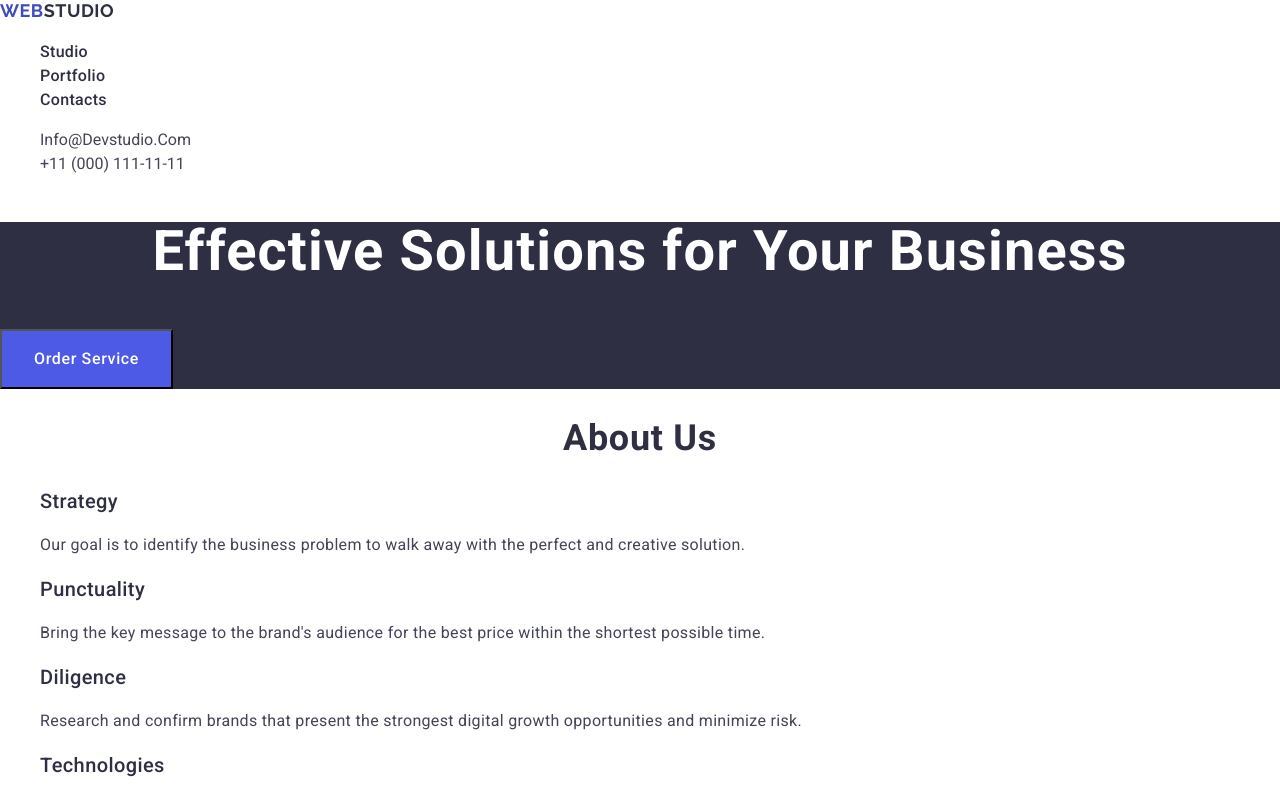
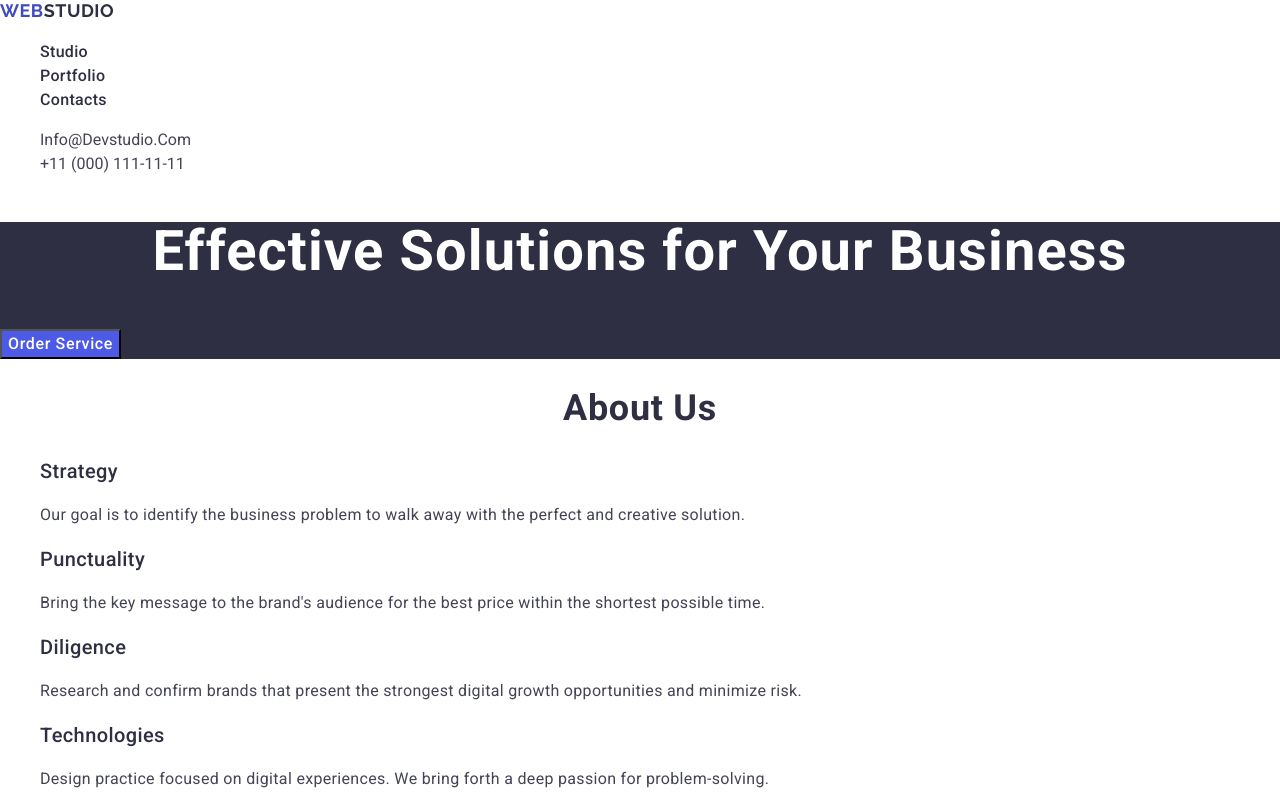
Before and after one commit to jackavryashnik/goit--markup-hw-02, a website: page index.html in a window 1280 px wide. Shown: the top 794 px of the page. Drawn offline with nearby package versions, Linux system fonts and the light colour scheme.

Commit message:
delete padding

```diff
--- a/css/style.css
+++ b/css/style.css
@@ -1,29 +1,29 @@
-@import url('https://fonts.googleapis.com/css2?family=Raleway:wght@700&family=Roboto:wght@400;500;700&display=swap');
+@import url("https://fonts.googleapis.com/css2?family=Raleway:wght@700&family=Roboto:wght@400;500;700&display=swap");
 
 :root {
-    --primary-brand: #4D5AE5;
-    --pressed-state: #404BBF;
-    --dark: #2E2F42;
-    --success: #31D0AA;
+  --primary-brand: #4d5ae5;
+  --pressed-state: #404bbf;
+  --dark: #2e2f42;
+  --success: #31d0aa;
   --taxt: #434455;
-    --subtle-taxt: #8E8F99;
-    --accent: #E7E9FC;
-    --light: #F4F4FD;
-    --modal-overlay: #2E2F42;
-    --hero-background: #2E2F42;
-    --white: #FFFFFF;
-    --modal-background: #FCFCFC;
+  --subtle-taxt: #8e8f99;
+  --accent: #e7e9fc;
+  --light: #f4f4fd;
+  --modal-overlay: #2e2f42;
+  --hero-background: #2e2f42;
+  --white: #ffffff;
+  --modal-background: #fcfcfc;
 }
 
 body {
-  font-family: 'Roboto', sans-serif;
+  font-family: "Roboto", sans-serif;
   letter-spacing: 2%;
   font-size: 16px;
   font-style: normal;
   font-weight: 400;
   line-height: 150%;
   background-color: var(--white);
-  color:  #434455;
+  color: #434455;
 }
 
 h1 {
@@ -62,12 +62,12 @@ button {
 }
 
 button:hover {
-    background-color: #404BBF;
+  background-color: #404bbf;
 }
 
 button:focus,
 button:active {
-    background-color: #404BBF;
+  background-color: #404bbf;
 }
 
 a {
@@ -90,7 +90,7 @@ ul {
 }
 
 li {
-    background-color: #FFFFFF;
+  background-color: #ffffff;
 }
 
 p {
@@ -115,6 +115,12 @@ address {
 .footer__logo span,
 .header__logo span {
   color: #2e2f42;
+}
+
+.header__list-item,
+.header__link,
+.header__list {
+  letter-spacing: 0.02em;
 }
 
 .header__link {
@@ -146,10 +152,9 @@ address {
 }
 
 .hero-section__btn {
-    padding: 16px 32px;
   color: var(--white);
   background-color: var(--primary-brand);
-    background: var(--IRIS, #4D5AE5);
+  background: var(--IRIS, #4d5ae5);
 }
 
 .item__description {
```
Lines whose indentation alone changed are shown as unchanged.
